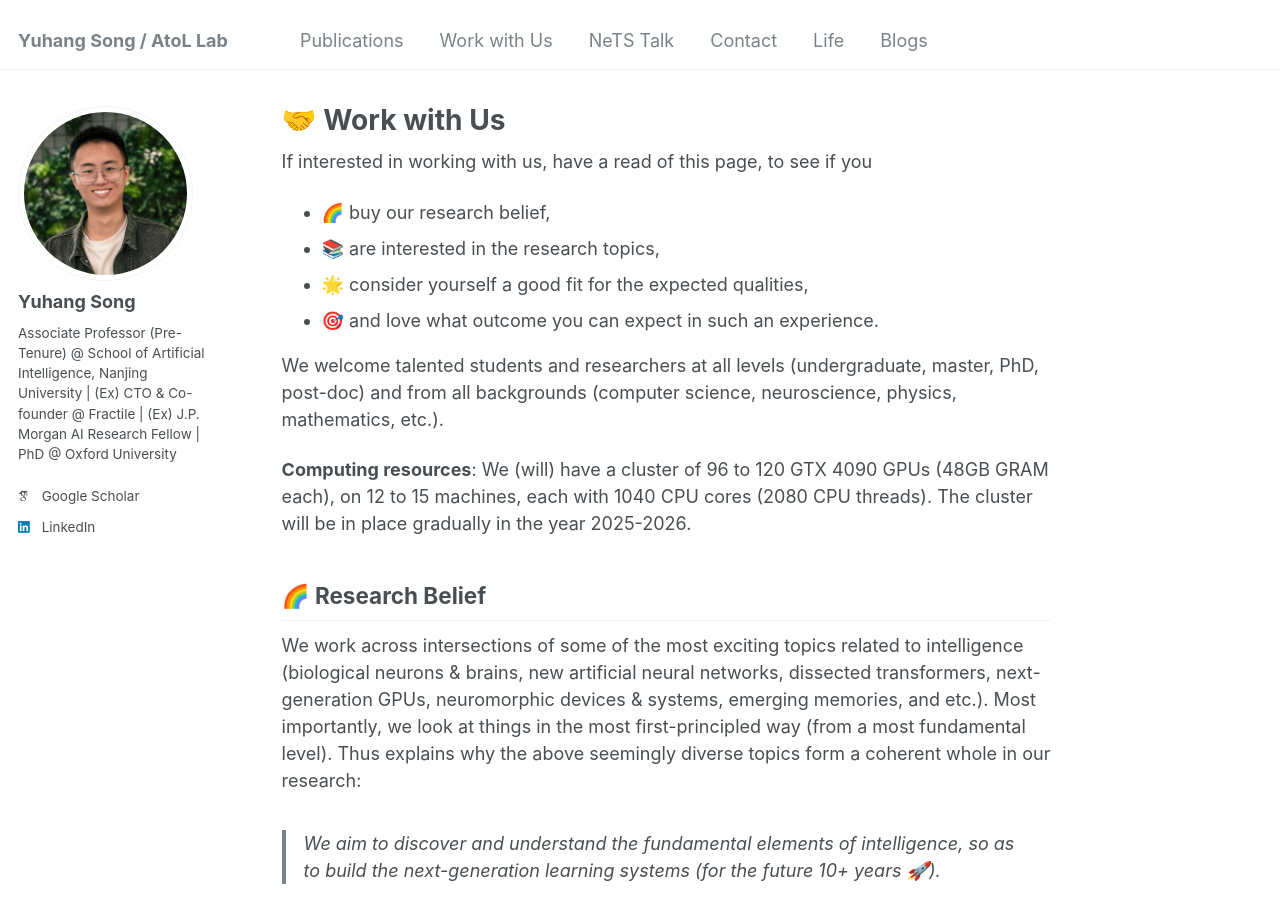
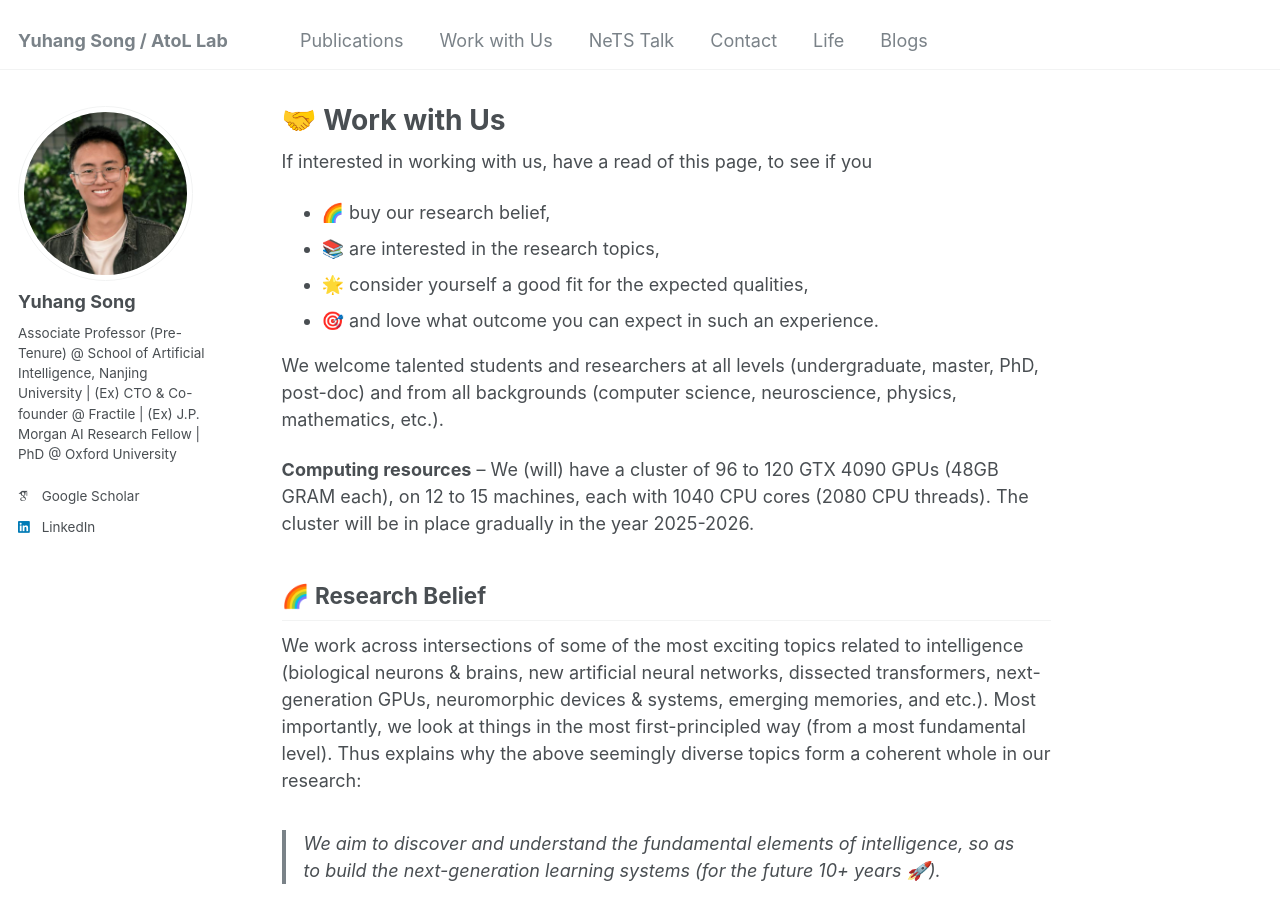
Before and after one commit to YuhangSong/YuhangSong.github.io, a Jekyll site: the page built from _pages/work-with-us.md, in a window 1280 px wide and 900 px high. Built offline with Jekyll 4.4.1, drawn with Linux system fonts in a browser that asks for light colours; some web fonts are replaced.

Commit message:
update work-with-us.md

```diff
--- a/_pages/work-with-us.md
+++ b/_pages/work-with-us.md
@@ -16,7 +16,7 @@ If interested in working with us, have a read of this page, to see if you
 
 We welcome talented students and researchers at all levels (undergraduate, master, PhD, post-doc) and from all backgrounds (computer science, neuroscience, physics, mathematics, etc.).
 
-**Computing resources**: We (will) have a cluster of 96 to 120 GTX 4090 GPUs (48GB GRAM each), on 12 to 15 machines, each with 1040 CPU cores (2080 CPU threads). The cluster will be in place gradually in the year 2025-2026.
+**Computing resources** -- We (will) have a cluster of 96 to 120 GTX 4090 GPUs (48GB GRAM each), on 12 to 15 machines, each with 1040 CPU cores (2080 CPU threads). The cluster will be in place gradually in the year 2025-2026.
 
 
 ## 🌈 Research Belief
```
